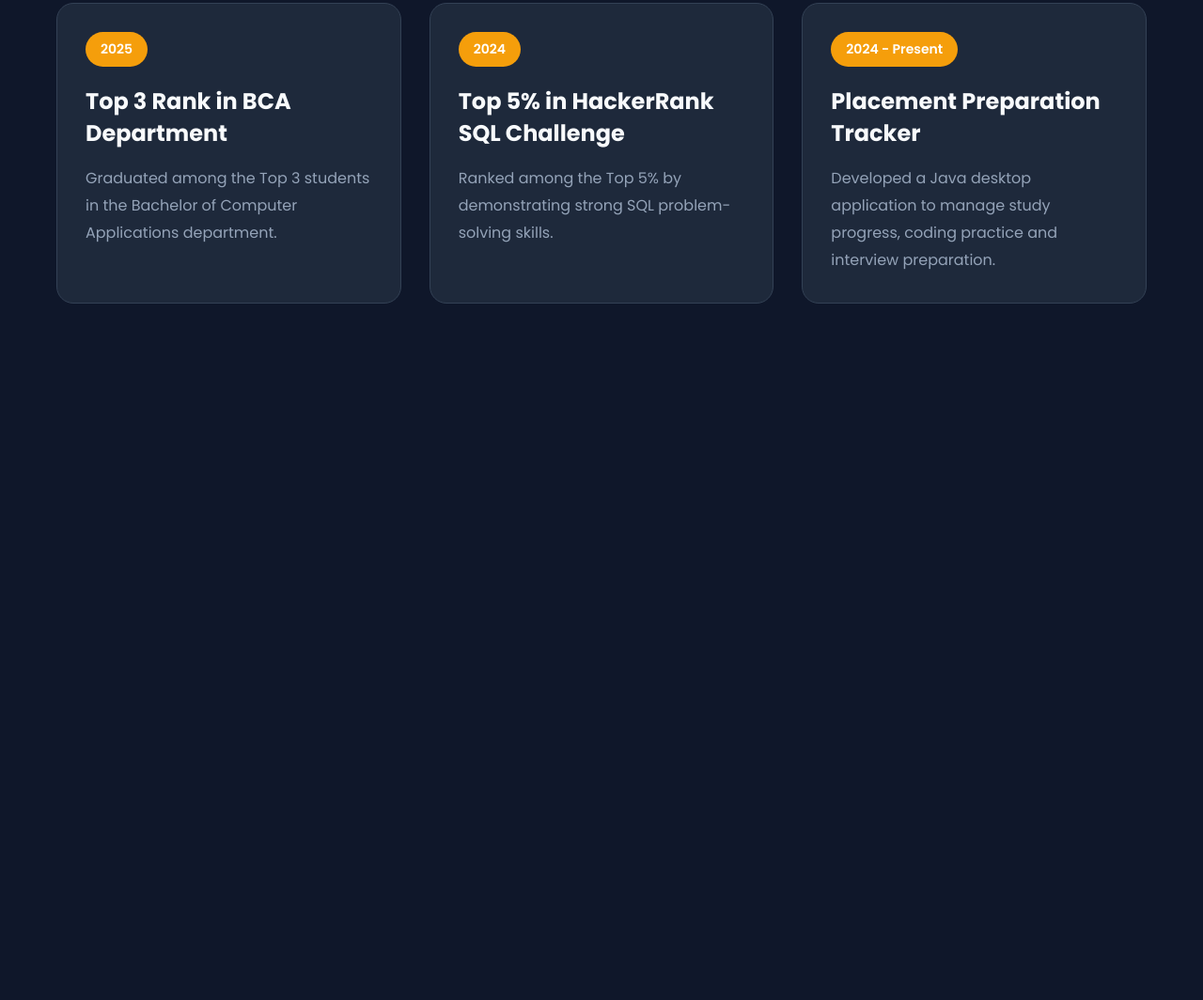
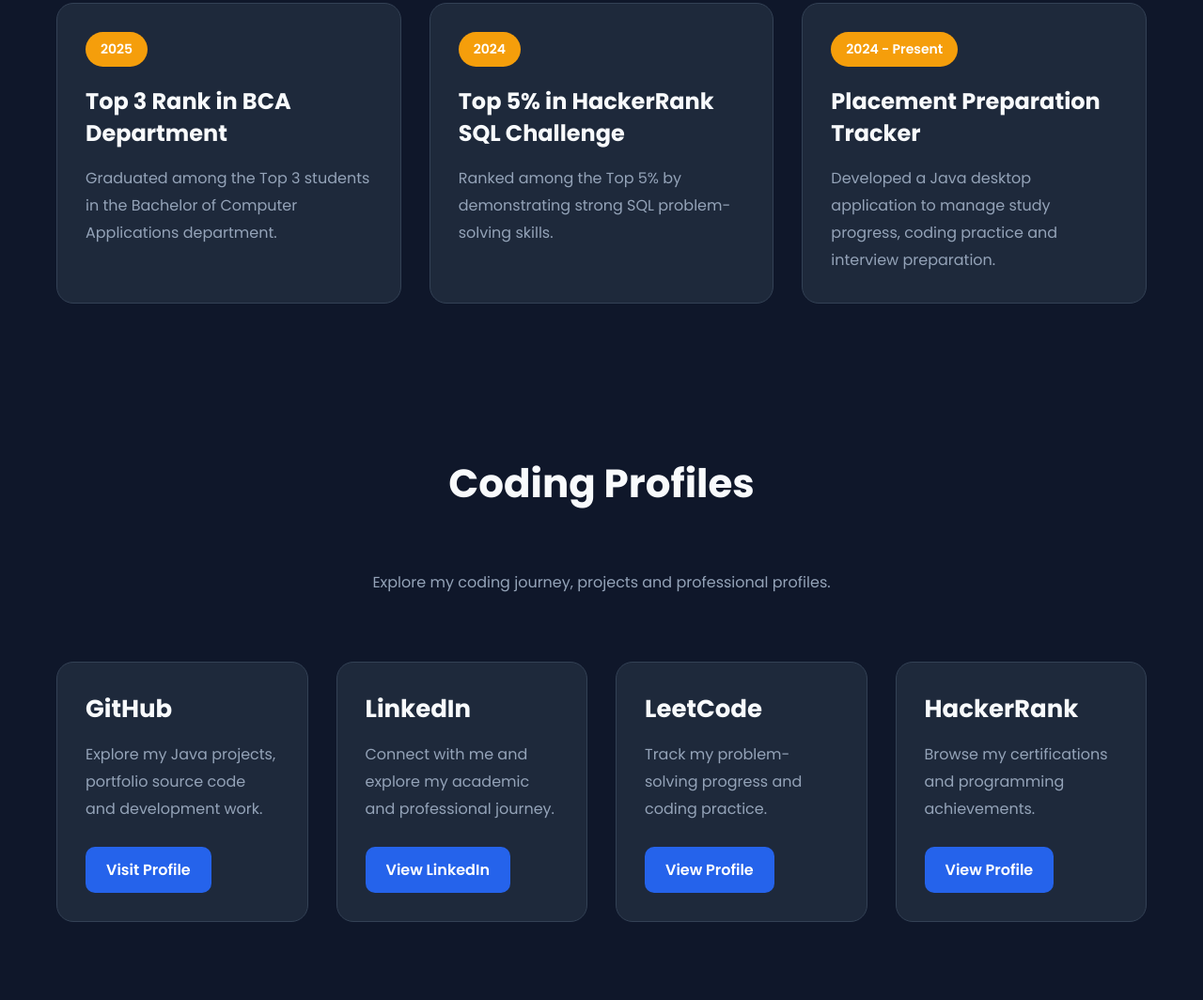
Before and after one commit to anjalipal659/Anjalipal-Portfolio, a plain HTML site: page index.html in a window 1280 px wide. Shown: the part 7787-8851 px from the top of the page at 94% size. Before the commit the page ends 8240 px from the top, so only its background shows below. Drawn offline with Linux system fonts and the light colour scheme.

Commit message:
Add coding profiles section to portfolio

```diff
--- a/css/style.css
+++ b/css/style.css
@@ -1032,3 +1032,69 @@
     line-height:1.8;
 
 }
+
+/* ==========================
+   CODING PROFILES
+========================== */
+
+#profiles{
+    padding:80px 0;
+}
+
+.profiles-grid{
+    display:grid;
+    grid-template-columns:repeat(4,1fr);
+    gap:30px;
+}
+
+@media (max-width:1200px){
+    .profiles-grid{
+        grid-template-columns:repeat(2,1fr);
+    }
+}
+
+@media (max-width:768px){
+    .profiles-grid{
+        grid-template-columns:1fr;
+    }
+}
+
+.profile-card{
+    background:var(--surface-color);
+    border:1px solid var(--border-color);
+    border-radius:18px;
+    padding:30px;
+    transition:.3s;
+}
+
+.profile-card:hover{
+    transform:translateY(-8px);
+    border-color:var(--primary-color);
+    box-shadow:0 15px 35px rgba(37,99,235,.15);
+}
+
+.profile-card h3{
+    margin-bottom:15px;
+    font-size:26px;
+}
+
+.profile-card p{
+    color:var(--text-secondary);
+    line-height:1.8;
+    margin-bottom:25px;
+}
+
+.profile-btn{
+    display:inline-block;
+    background:var(--primary-color);
+    color:#fff;
+    text-decoration:none;
+    padding:12px 22px;
+    border-radius:10px;
+    font-weight:600;
+    transition:.3s;
+}
+
+.profile-btn:hover{
+    transform:translateY(-3px);
+}
--- a/index.html
+++ b/index.html
@@ -776,6 +776,64 @@
 
 </section>
 
+<!-- ==========================
+     CODING PROFILES
+========================== -->
+
+<section id="profiles">
+
+    <div class="container">
+
+        <h2 class="section-title">Coding Profiles</h2>
+
+        <p class="section-subtitle">
+            Explore my coding journey, projects and professional profiles.
+        </p>
+
+        <div class="profiles-grid">
+
+            <div class="profile-card">
+                <h3>GitHub</h3>
+                <p>Explore my Java projects, portfolio source code and development work.</p>
+
+                <a href="YOUR_GITHUB_LINK" target="_blank" class="profile-btn">
+                    Visit Profile
+                </a>
+            </div>
+
+            <div class="profile-card">
+                <h3>LinkedIn</h3>
+                <p>Connect with me and explore my academic and professional journey.</p>
+
+                <a href="YOUR_LINKEDIN_LINK" target="_blank" class="profile-btn">
+                    View LinkedIn
+                </a>
+            </div>
+
+            <div class="profile-card">
+                <h3>LeetCode</h3>
+                <p>Track my problem-solving progress and coding practice.</p>
+
+                <a href="YOUR_LEETCODE_LINK" target="_blank" class="profile-btn">
+                    View Profile
+                </a>
+            </div>
+
+            <div class="profile-card">
+                <h3>HackerRank</h3>
+                <p>Browse my certifications and programming achievements.</p>
+
+                <a href="YOUR_HACKERRANK_LINK" target="_blank" class="profile-btn">
+                    View Profile
+                </a>
+            </div>
+
+        </div>
+
+    </div>
+
+</section>
+
     <!-- ===== Footer ===== -->
     <footer>
 
```
